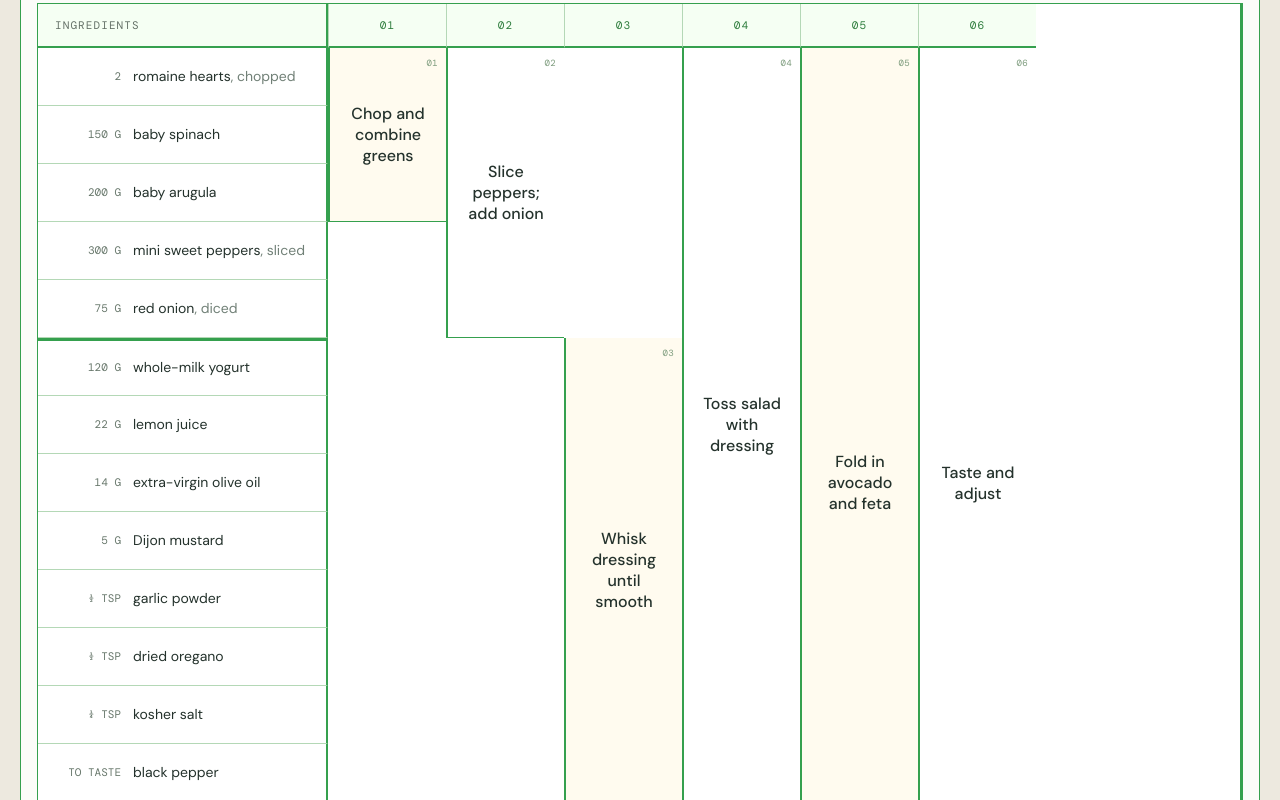
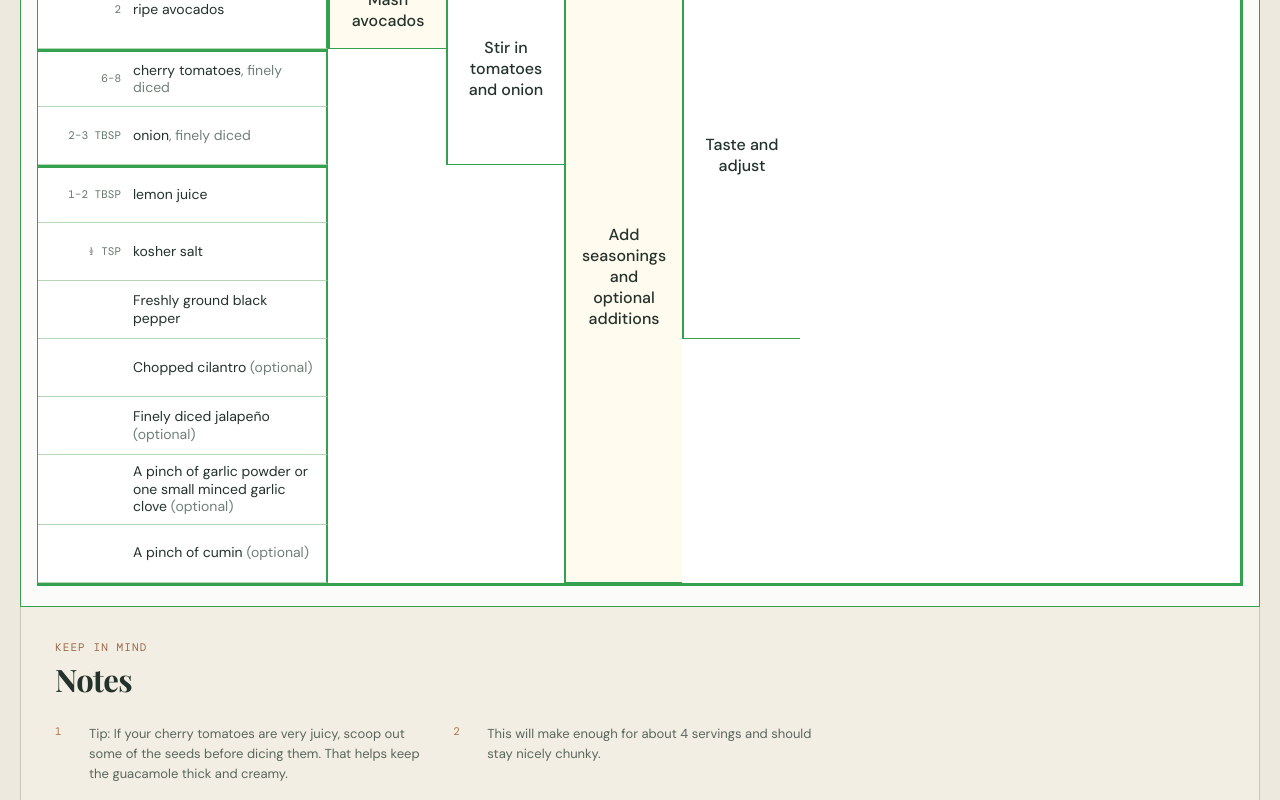
Before and after one commit to gradybknight/recipe_generator, a React (Vite) app: page / in a window 1280 px wide. Shown: the part 540-1340 px from the top of the page. Built offline with nearby package versions, Linux system fonts and the light colour scheme.

Commit message:
Support guacamole visual flow

```diff
--- a/index.html
+++ b/index.html
@@ -3,7 +3,7 @@
   <head>
     <meta charset="UTF-8" />
     <meta name="viewport" content="width=device-width, initial-scale=1.0" />
-    <title>Recipe Card — Mediterranean Chopped Salad</title>
+    <title>Recipe Card</title>
   </head>
   <body>
     <div id="root"></div>
--- a/src/main.jsx
+++ b/src/main.jsx
@@ -6,6 +6,8 @@ import './styles.css'
 const colors = {
   'component-salad': 'sage',
   'component-dressing': 'gold',
+  'component-guacamole': 'sage',
+  'component-optional': 'gold',
 }
 
 function buildView(recipe, completedThrough) {
@@ -28,7 +30,7 @@ function buildView(recipe, completedThrough) {
   }
   ingredients.forEach((item) => {
     const lastDirectUse = Math.max(...(directUses[item.id].length ? directUses[item.id] : [0]))
-    const canCollapse = completedThrough > 0 && item.first_use_step <= completedThrough && lastDirectUse <= completedThrough
+    const canCollapse = completedThrough > 0 && item.first_use_step !== null && item.first_use_step <= completedThrough && lastDirectUse <= completedThrough
     if (canCollapse) collapsedItems.push(item)
     else {
       flushCollapsed()
@@ -58,13 +60,16 @@ function buildView(recipe, completedThrough) {
   return { ingredients, rows, layouts }
 }
 
-function IngredientCell({ item, isStart }) {
+function IngredientCell({ item, isStepStart }) {
+  const label = item.quantity.display === null
+    ? item.display
+    : <>{item.name}{item.prep && <em>, {item.prep}</em>}</>
   return (
-    <div className={`matrix-ingredient ${colors[item.component_id] || ''} ${isStart ? 'component-start' : ''}`}>
+    <div className={`matrix-ingredient ${colors[item.component_id] || ''} ${isStepStart ? 'step-start' : ''}`}>
       <span className="matrix-amount">{item.quantity.display}</span>
       <span>
-        {item.name}
-        {item.prep && <em>, {item.prep}</em>}
+        {label}
+        {item.optional && <em> (optional)</em>}
       </span>
     </div>
   )
@@ -112,7 +117,7 @@ function RecipeMatrix({ recipe, completedThrough, onComplete, onUndo }) {
         ))}
         {rows.map((row, index) => row.type === 'summary'
           ? <div className="matrix-ingredient summary-row" key={`summary-${index}`}><SummaryCell row={row} /></div>
-          : <IngredientCell item={row.item} isStart={index > 0 && rows[index - 1].type === 'ingredient' && row.item.component_id !== rows[index - 1].item.component_id} key={row.item.id} />
+          : <IngredientCell item={row.item} isStepStart={index > 0 && rows[index - 1].type === 'ingredient' && row.item.first_use_step !== rows[index - 1].item.first_use_step} key={row.item.id} />
         )}
         {hasCompleted && <div className="completed-cell" style={{ gridColumn: 2, gridRow: `2 / span ${rows.length}` }}>
           <SummaryCell row={{ label: `Completed through step ${completedThrough}`, items: ingredients.filter((item) => item.first_use_step <= completedThrough && Math.max(...(recipe.steps.filter((step) => step.inputs.some((token) => token.type === 'ingredient' && token.id === item.id)).map((step) => step.order)), 0) <= completedThrough) }} />
--- a/src/recipe.json
+++ b/src/recipe.json
@@ -1,40 +1,32 @@
 {
   "schema_version": "1.0",
-  "title": "Mediterranean Chopped Salad with Creamy Yogurt Dressing",
-  "servings": { "display": "4 large salads or 6–8 side salads" },
+  "title": "Easy Guacamole (with Cherry Tomatoes)",
+  "servings": { "display": "about 4 servings" },
   "components": [
-    { "id": "component-salad", "name": "Salad" },
-    { "id": "component-dressing", "name": "Creamy Yogurt Dressing" }
+    { "id": "component-guacamole", "name": "Guacamole" },
+    { "id": "component-optional", "name": "Optional" }
   ],
   "ingredients": [
-    { "id": "ingredient-romaine", "component_id": "component-salad", "row_order": 1, "first_use_step": 1, "display": "2 romaine hearts, chopped", "quantity": { "value": 2, "min": null, "max": null, "unit": "hearts", "display": "2", "qualifier": null }, "name": "romaine hearts", "prep": "chopped", "optional": false },
-    { "id": "ingredient-spinach", "component_id": "component-salad", "row_order": 2, "first_use_step": 1, "display": "150 g baby spinach", "quantity": { "value": 150, "min": null, "max": null, "unit": "g", "display": "150 g", "qualifier": null }, "name": "baby spinach", "prep": null, "optional": false },
-    { "id": "ingredient-arugula", "component_id": "component-salad", "row_order": 3, "first_use_step": 1, "display": "200 g baby arugula", "quantity": { "value": 200, "min": null, "max": null, "unit": "g", "display": "200 g", "qualifier": null }, "name": "baby arugula", "prep": null, "optional": false },
-    { "id": "ingredient-peppers", "component_id": "component-salad", "row_order": 4, "first_use_step": 2, "display": "300 g mini sweet peppers, sliced", "quantity": { "value": 300, "min": null, "max": null, "unit": "g", "display": "300 g", "qualifier": null }, "name": "mini sweet peppers", "prep": "sliced", "optional": false },
-    { "id": "ingredient-onion", "component_id": "component-salad", "row_order": 5, "first_use_step": 2, "display": "75 g red onion, diced", "quantity": { "value": 75, "min": null, "max": null, "unit": "g", "display": "75 g", "qualifier": null }, "name": "red onion", "prep": "diced", "optional": false },
-    { "id": "ingredient-yogurt", "component_id": "component-dressing", "row_order": 6, "first_use_step": 3, "display": "120 g whole-milk yogurt", "quantity": { "value": 120, "min": null, "max": null, "unit": "g", "display": "120 g", "qualifier": null }, "name": "whole-milk yogurt", "prep": null, "optional": false },
-    { "id": "ingredient-lemon", "component_id": "component-dressing", "row_order": 7, "first_use_step": 3, "display": "22 g lemon juice (1½ tbsp)", "quantity": { "value": 22, "min": null, "max": null, "unit": "g", "display": "22 g", "qualifier": null }, "name": "lemon juice", "prep": null, "optional": false },
-    { "id": "ingredient-oil", "component_id": "component-dressing", "row_order": 8, "first_use_step": 3, "display": "14 g extra-virgin olive oil (1 tbsp)", "quantity": { "value": 14, "min": null, "max": null, "unit": "g", "display": "14 g", "qualifier": null }, "name": "extra-virgin olive oil", "prep": null, "optional": false },
-    { "id": "ingredient-mustard", "component_id": "component-dressing", "row_order": 9, "first_use_step": 3, "display": "5 g Dijon mustard (1 tsp)", "quantity": { "value": 5, "min": null, "max": null, "unit": "g", "display": "5 g", "qualifier": null }, "name": "Dijon mustard", "prep": null, "optional": false },
-    { "id": "ingredient-garlic", "component_id": "component-dressing", "row_order": 10, "first_use_step": 3, "display": "½ tsp garlic powder", "quantity": { "value": 0.5, "min": null, "max": null, "unit": "tsp", "display": "½ tsp", "qualifier": null }, "name": "garlic powder", "prep": null, "optional": false },
-    { "id": "ingredient-oregano", "component_id": "component-dressing", "row_order": 11, "first_use_step": 3, "display": "½ tsp dried oregano", "quantity": { "value": 0.5, "min": null, "max": null, "unit": "tsp", "display": "½ tsp", "qualifier": null }, "name": "dried oregano", "prep": null, "optional": false },
-    { "id": "ingredient-salt", "component_id": "component-dressing", "row_order": 12, "first_use_step": 3, "display": "¼ tsp kosher salt", "quantity": { "value": 0.25, "min": null, "max": null, "unit": "tsp", "display": "¼ tsp", "qualifier": null }, "name": "kosher salt", "prep": null, "optional": false },
-    { "id": "ingredient-pepper", "component_id": "component-dressing", "row_order": 13, "first_use_step": 3, "display": "Black pepper, to taste", "quantity": { "value": null, "min": null, "max": null, "unit": null, "display": "to taste", "qualifier": "to taste" }, "name": "black pepper", "prep": null, "optional": false },
-    { "id": "ingredient-avocado", "component_id": "component-salad", "row_order": 14, "first_use_step": 5, "display": "½ avocado, diced", "quantity": { "value": 0.5, "min": null, "max": null, "unit": "avocado", "display": "½ avocado", "qualifier": null }, "name": "avocado", "prep": "diced", "optional": false },
-    { "id": "ingredient-feta", "component_id": "component-salad", "row_order": 15, "first_use_step": 5, "display": "100 g feta cheese, crumbled", "quantity": { "value": 100, "min": null, "max": null, "unit": "g", "display": "100 g", "qualifier": null }, "name": "feta cheese", "prep": "crumbled", "optional": false }
+    { "id": "ingredient-avocados", "component_id": "component-guacamole", "row_order": 1, "first_use_step": 1, "display": "2 ripe avocados", "quantity": { "value": 2, "min": null, "max": null, "unit": "avocados", "display": "2", "qualifier": null }, "name": "ripe avocados", "prep": null, "optional": false },
+    { "id": "ingredient-tomatoes", "component_id": "component-guacamole", "row_order": 2, "first_use_step": 2, "display": "6–8 cherry tomatoes, finely diced", "quantity": { "value": null, "min": 6, "max": 8, "unit": "cherry tomatoes", "display": "6–8", "qualifier": null }, "name": "cherry tomatoes", "prep": "finely diced", "optional": false },
+    { "id": "ingredient-onion", "component_id": "component-guacamole", "row_order": 3, "first_use_step": 2, "display": "2–3 tbsp finely diced onion", "quantity": { "value": null, "min": 2, "max": 3, "unit": "tbsp", "display": "2–3 tbsp", "qualifier": null }, "name": "onion", "prep": "finely diced", "optional": false },
+    { "id": "ingredient-lemon", "component_id": "component-guacamole", "row_order": 4, "first_use_step": 3, "display": "1–2 tbsp lemon juice", "quantity": { "value": null, "min": 1, "max": 2, "unit": "tbsp", "display": "1–2 tbsp", "qualifier": null }, "name": "lemon juice", "prep": null, "optional": false },
+    { "id": "ingredient-salt", "component_id": "component-guacamole", "row_order": 5, "first_use_step": 3, "display": "½ tsp kosher salt", "quantity": { "value": 0.5, "min": null, "max": null, "unit": "tsp", "display": "½ tsp", "qualifier": null }, "name": "kosher salt", "prep": null, "optional": false },
+    { "id": "ingredient-pepper", "component_id": "component-guacamole", "row_order": 6, "first_use_step": 3, "display": "Freshly ground black pepper", "quantity": { "value": null, "min": null, "max": null, "unit": null, "display": null, "qualifier": null }, "name": "freshly ground black pepper", "prep": null, "optional": false },
+    { "id": "ingredient-cilantro", "component_id": "component-optional", "row_order": 7, "first_use_step": 3, "display": "Chopped cilantro", "quantity": { "value": null, "min": null, "max": null, "unit": null, "display": null, "qualifier": null }, "name": "cilantro", "prep": "chopped", "optional": true },
+    { "id": "ingredient-jalapeno", "component_id": "component-optional", "row_order": 8, "first_use_step": 3, "display": "Finely diced jalapeño", "quantity": { "value": null, "min": null, "max": null, "unit": null, "display": null, "qualifier": null }, "name": "jalapeño", "prep": "finely diced", "optional": true },
+    { "id": "ingredient-garlic", "component_id": "component-optional", "row_order": 9, "first_use_step": 3, "display": "A pinch of garlic powder or one small minced garlic clove", "quantity": { "value": null, "min": null, "max": null, "unit": null, "display": null, "qualifier": null }, "name": "garlic powder or garlic clove", "prep": null, "optional": true },
+    { "id": "ingredient-cumin", "component_id": "component-optional", "row_order": 10, "first_use_step": 3, "display": "A pinch of cumin", "quantity": { "value": null, "min": null, "max": null, "unit": null, "display": null, "qualifier": null }, "name": "cumin", "prep": null, "optional": true }
   ],
   "steps": [
-    { "id": "step-1", "order": 1, "text": "Chop the romaine and place it in a large salad bowl with the spinach and arugula.", "card_label": "Chop and combine greens", "inputs": [{ "type": "ingredient", "id": "ingredient-romaine" }, { "type": "ingredient", "id": "ingredient-spinach" }, { "type": "ingredient", "id": "ingredient-arugula" }], "outputs": [{ "type": "component", "id": "component-salad" }] },
-    { "id": "step-2", "order": 2, "text": "Slice the sweet peppers and add them to the bowl with the diced red onion.", "card_label": "Slice peppers; add onion", "inputs": [{ "type": "ingredient", "id": "ingredient-peppers" }, { "type": "ingredient", "id": "ingredient-onion" }, { "type": "component", "id": "component-salad" }], "outputs": [{ "type": "component", "id": "component-salad" }] },
-    { "id": "step-3", "order": 3, "text": "Whisk together the yogurt, lemon juice, olive oil, Dijon mustard, garlic powder, oregano, salt, and black pepper until smooth.", "card_label": "Whisk dressing until smooth", "inputs": [{ "type": "ingredient", "id": "ingredient-yogurt" }, { "type": "ingredient", "id": "ingredient-lemon" }, { "type": "ingredient", "id": "ingredient-oil" }, { "type": "ingredient", "id": "ingredient-mustard" }, { "type": "ingredient", "id": "ingredient-garlic" }, { "type": "ingredient", "id": "ingredient-oregano" }, { "type": "ingredient", "id": "ingredient-salt" }, { "type": "ingredient", "id": "ingredient-pepper" }], "outputs": [{ "type": "component", "id": "component-dressing" }] },
-    { "id": "step-4", "order": 4, "text": "Add about ¾ of the dressing to the salad and toss thoroughly. Add more dressing as needed.", "card_label": "Toss salad with dressing", "inputs": [{ "type": "component", "id": "component-salad" }, { "type": "component", "id": "component-dressing" }], "outputs": [{ "type": "component", "id": "component-salad" }] },
-    { "id": "step-5", "order": 5, "text": "Add the diced avocado and feta and toss gently to combine.", "card_label": "Fold in avocado and feta", "inputs": [{ "type": "component", "id": "component-salad" }, { "type": "ingredient", "id": "ingredient-avocado" }, { "type": "ingredient", "id": "ingredient-feta" }], "outputs": [{ "type": "component", "id": "component-salad" }] },
-    { "id": "step-6", "order": 6, "text": "Taste and adjust with additional salt, pepper, or lemon juice as desired.", "card_label": "Taste and adjust", "inputs": [{ "type": "component", "id": "component-salad" }, { "type": "ingredient", "id": "ingredient-salt" }, { "type": "ingredient", "id": "ingredient-pepper" }, { "type": "ingredient", "id": "ingredient-lemon" }], "outputs": [{ "type": "component", "id": "component-salad" }] }
+    { "id": "step-1", "order": 1, "text": "Mash the avocados with a fork.", "card_label": "Mash avocados", "inputs": [{ "type": "ingredient", "id": "ingredient-avocados" }], "outputs": [{ "type": "component", "id": "component-guacamole" }] },
+    { "id": "step-2", "order": 2, "text": "Stir in the diced cherry tomatoes and onion.", "card_label": "Stir in tomatoes and onion", "inputs": [{ "type": "component", "id": "component-guacamole" }, { "type": "ingredient", "id": "ingredient-tomatoes" }, { "type": "ingredient", "id": "ingredient-onion" }], "outputs": [{ "type": "component", "id": "component-guacamole" }] },
+    { "id": "step-3", "order": 3, "text": "Add 1 tablespoon lemon juice, the salt, and pepper.", "card_label": "Add seasonings and optional additions", "inputs": [{ "type": "component", "id": "component-guacamole" }, { "type": "ingredient", "id": "ingredient-lemon" }, { "type": "ingredient", "id": "ingredient-salt" }, { "type": "ingredient", "id": "ingredient-pepper" }, { "type": "ingredient", "id": "ingredient-cilantro" }, { "type": "ingredient", "id": "ingredient-jalapeno" }, { "type": "ingredient", "id": "ingredient-garlic" }, { "type": "ingredient", "id": "ingredient-cumin" }], "outputs": [{ "type": "component", "id": "component-guacamole" }] },
+    { "id": "step-4", "order": 4, "text": "Taste and adjust with more lemon juice or salt as needed.", "card_label": "Taste and adjust", "inputs": [{ "type": "component", "id": "component-guacamole" }, { "type": "ingredient", "id": "ingredient-lemon" }, { "type": "ingredient", "id": "ingredient-salt" }], "outputs": [{ "type": "component", "id": "component-guacamole" }] }
   ],
   "notes": [
-    { "id": "note-1", "text": "Whole-milk yogurt: Use it 1:1 in place of Greek yogurt. The dressing will be slightly thinner, which works well for tossing this salad.", "related_ids": ["ingredient-yogurt"] },
-    { "id": "note-2", "text": "Add the avocado after the initial toss so it doesn't get mashed into the dressing.", "related_ids": ["ingredient-avocado", "step-4", "step-5"] },
-    { "id": "note-3", "text": "For a meal, grilled or baked chicken would be an excellent addition.", "related_ids": [] }
+    { "id": "note-1", "text": "Tip: If your cherry tomatoes are very juicy, scoop out some of the seeds before dicing them. That helps keep the guacamole thick and creamy.", "related_ids": ["ingredient-tomatoes"] },
+    { "id": "note-2", "text": "This will make enough for about 4 servings and should stay nicely chunky.", "related_ids": [] }
   ],
-  "validation": { "needs_review": false, "issues": [] }
+  "validation": { "needs_review": true, "issues": ["Optional cilantro, jalapeño, garlic, and cumin were assigned to step 3 as the logical seasoning/incorporation point; verify this inferred placement."] }
 }
--- a/src/styles.css
+++ b/src/styles.css
@@ -30,7 +30,7 @@ h2 { font: 700 31px/1.1 'Playfair Display', serif; margin: 8px 0 0; letter-spaci
 .ingredient-head { justify-content: flex-start; padding-left: 17px; border-right: 2px solid #35a04e; color: #637066; }
 .operation-head { border-left: 1px solid #b4d8b6; }
 .matrix-ingredient { grid-column: 1; display: grid; grid-template-columns: 73px 1fr; gap: 12px; align-items: center; padding: 8px 12px 8px 10px; border-right: 2px solid #35a04e; border-bottom: 1px solid #b4d8b6; font-size: 14px; line-height: 1.25; background: #fff; }
-.matrix-ingredient.component-start { border-top: 3px solid #35a04e; }
+.matrix-ingredient.step-start { border-top: 3px solid #35a04e; }
 .summary-row { display: block; padding: 0; background: #e8f2e6; }
 .matrix-summary { height: 100%; min-height: 58px; display: flex; flex-direction: column; justify-content: center; padding: 9px 13px; gap: 3px; }
 .matrix-summary strong { font-size: 13px; font-weight: 600; }
```
Also changed, not shown: skills/recipe-card-structurer/SKILL.md (+2 -2 lines).
